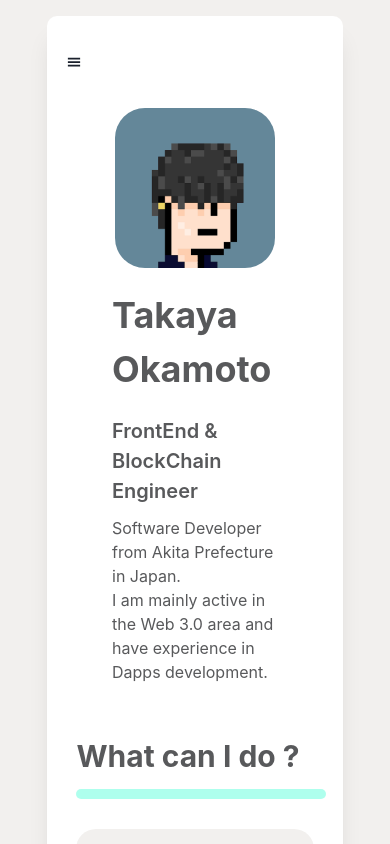
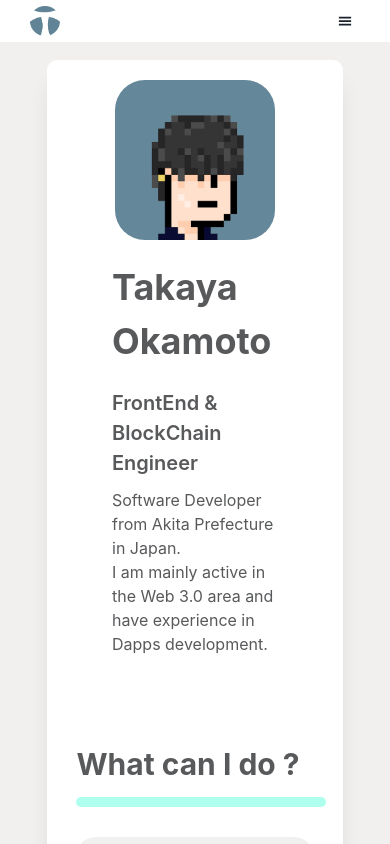
Before and after one commit to takaya-okamoto/okamoto-takaya.github.io, a Next.js app: page / in a window 390 px wide. Shown: the top 844 px of the page. Built offline with nearby package versions, Linux system fonts and the light colour scheme.

Commit message:
fix header responsive

```diff
--- a/components/footer.tsx
+++ b/components/footer.tsx
@@ -39,7 +39,7 @@ export function Footer(): JSX.Element {
         </HStack>
       </HStack>
       <VStack pt={'20px'}>
-        <Text pl="10%" color="#58595b" fontSize="sm">&copy;2022 TAKAYA. ALL RIGHTS RESERVED</Text>
+        <Text color="#58595b" fontSize="sm">&copy;2022 TAKAYA. ALL RIGHTS RESERVED</Text>
       </VStack>
     </Box>
   );
--- a/components/header.tsx
+++ b/components/header.tsx
@@ -31,16 +31,29 @@ export function Header(): JSX.Element {
 
 
   return (
-    <HStack maxW="100%" p="30px 0px 10px 0px" ml="20px">
-
+    <>
+     {/* p="30px 0px 10px 0px"　 ml="20px" */}
+     <Box
+      w="100vh"
+      position={'fixed'}
+      zIndex={'100'}
+      pt={'5px'} pb={'5px'}
+      bgColor={'#fff'}
+      display={{ base: "block", md: 'none'}}
+     >
+      <HStack>
+        <Box w={'30px'}>
+          <NextLink href='/'>
+            <Image src="/icon/taka.png" alt="taka" w="50px" ml="30px"/>
+          </NextLink>
+        </Box>
+        <Box position={'relative'} left={['300px', '550px', '300px']}>
           <IconButton
             aria-label="menu"
             icon={<GiHamburgerMenu />}
             size='sm'
             variant={'unstyled'}
-        display={{ base: "block", md: 'none'}}
             onClick={onOpen}
-
           />
           <Drawer isOpen={isOpen} onClose={onClose} placement="right">
             <DrawerOverlay>
@@ -79,12 +92,23 @@ export function Header(): JSX.Element {
               </DrawerBody>
             </DrawerOverlay>
           </Drawer>
+        </Box>
+      </HStack>
+     </Box>
+
 
       {/* Header left */}
-      <Box display={{base: 'none', md: 'block'}}>
+      <HStack
+        display={{base: 'none', md: 'block'}}
+        w={'100%'}
+        position={'fixed'}
+        zIndex={'100'}
+        pt={'5px'} pb={'5px'}
+        bgColor={'#fff'}
+      >
         {/* Header right. */}
         <HStack>
-          <HStack w="60%">
+          <HStack w="70%">
             <NextLink href='/'>
               <Image src="/icon/taka.png" alt="taka" w="50px" ml="30px"/>
             </NextLink>
@@ -110,7 +134,7 @@ export function Header(): JSX.Element {
             </NextLink>
           </Box> */}
         </HStack>
-      </Box>
       </HStack>
+    </>
   );
 }
--- a/components/mainArea/abstract.tsx
+++ b/components/mainArea/abstract.tsx
@@ -2,7 +2,7 @@ import { Box, Text, Image, HStack, Flex } from '@chakra-ui/react'
 
 export function Abstract():JSX.Element {
   return (
-    <Box pb={'30px'}>
+    <Box pb={'30px'} mt={['15%', '10%', '5%']}>
       <Flex flexWrap={['wrap', 'wrap', 'nowrap']} justifyContent={'center'} pt={['20px', '40px', '70px']}>
         <Flex pr={['0', '30px', '30px']} pb={'20px'}>
           <Image src='pfp.png' alt='pfp' boxSize={['160px', '200px', '270px']} borderRadius='30px'/>
--- a/components/mainArea/whatCanIDo.tsx
+++ b/components/mainArea/whatCanIDo.tsx
@@ -3,7 +3,7 @@ import { Line } from '../line/line'
 
 export function WhatCanIDo():JSX.Element {
   return (
-    <Box p="20px 0">
+    <Box p="20px 0"  mt={['15%', '10%', '5%']}>
       <Text pb="10px" fontWeight="bold" fontSize={["3xl", "4xl", "4xl"]} color="#58595b">What can I do ?</Text>
       <Line />
       <Box
--- a/components/mainArea/worksComponent.tsx
+++ b/components/mainArea/worksComponent.tsx
@@ -5,7 +5,7 @@ import { Line } from '../line/line'
 
 export function WorksComponent():JSX.Element {
   return (
-    <Box p="40px 0">
+    <Box p="40px 0"  mt={['15%', '10%', '5%']}>
       <Text fontWeight="bold" fontSize={["3xl", "4xl", "4xl"]} color="#58595b">My Works</Text>
       <Text pb="20px" fontWeight="bold" fontSize="sm" color="#58595b">Some Of My Project</Text>
       <Line />
--- a/pages/_app.tsx
+++ b/pages/_app.tsx
@@ -14,9 +14,9 @@ function MyApp({ Component, pageProps }: AppProps) {
 
   return (
     <ChakraProvider>
+      <Header />
       <Box bgColor="#F2F0EE" h="100%" p="4% 12%">
         <Box bgColor="white" borderRadius={10} shadow="xl">
-          <Header />
           <Component {...pageProps} />
         </Box>
         <Footer />
--- a/pages/index.tsx
+++ b/pages/index.tsx
@@ -10,7 +10,7 @@ import { SupportComponent } from '../components/support/supportComponent'
 
 const Home: NextPage = () => {
   return (
-    <Box p="0 10%">
+    <Box p="0 10%" mt={['15%', '10%', '5%']}>
       <Abstract />
       <WhatCanIDo />
       <SelfIntroduction />
--- a/pages/resume.tsx
+++ b/pages/resume.tsx
@@ -6,7 +6,7 @@ import { TimeLine } from '../components/resumeArea/timeLine'
 
 export default function Resume():JSX.Element {
   return (
-    <Box p="40px 10%">
+    <Box p="40px 10%"  mt={['15%', '10%', '5%']}>
       <Text fontWeight="bold" fontSize="4xl" color="#58595b">Skil Set</Text>
       <Text pb="20px" fontWeight="bold" fontSize="sm" color="#58595b">Technical Skills</Text>
       <Line />
```
Lines whose indentation alone changed are shown as unchanged.
